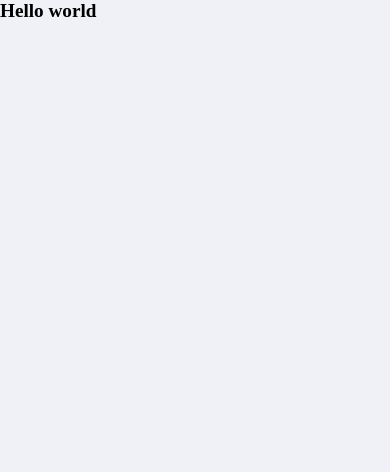
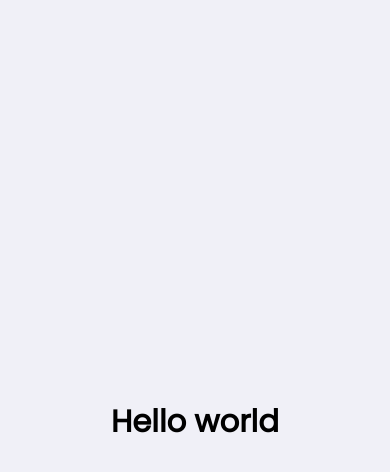
Before and after one commit to kalavh/proffy, a React (Create React App) app in the folder web/: page / in a window 390 px wide. Shown: the top 472 px of the page. Built offline with nearby package versions, Linux system fonts and the light colour scheme; the HTML template or start-up script is replaced by a standard one.

Commit message:
global css start responsive web site

```diff
--- a/web/public/index.html
+++ b/web/public/index.html
@@ -8,6 +8,7 @@
       name="description"
       content="Web site created using create-react-app"
     />
+    <link href="https://fonts.googleapis.com/css2?family=Archivo:wght@400;700&family=Poppins&display=swap" rel="stylesheet">
 
 
     <title>Proffy</title>
--- a/web/src/assets/styles/global.css
+++ b/web/src/assets/styles/global.css
@@ -34,3 +34,26 @@
 body{
     background: var(--color-background)
 }
+
+#root {
+    display: flex;
+    align-items: center;
+    justify-content: center;
+}
+
+body,input,
+button,textarea{
+    font: 500 1.6rem Poppins;
+
+}
+
+.container{
+    width: 90vw;
+    max-width: 700px;
+}
+
+@media (min-width: 700px) {
+    :root{
+        font-size: 62.5%;
+    }
+}
```
